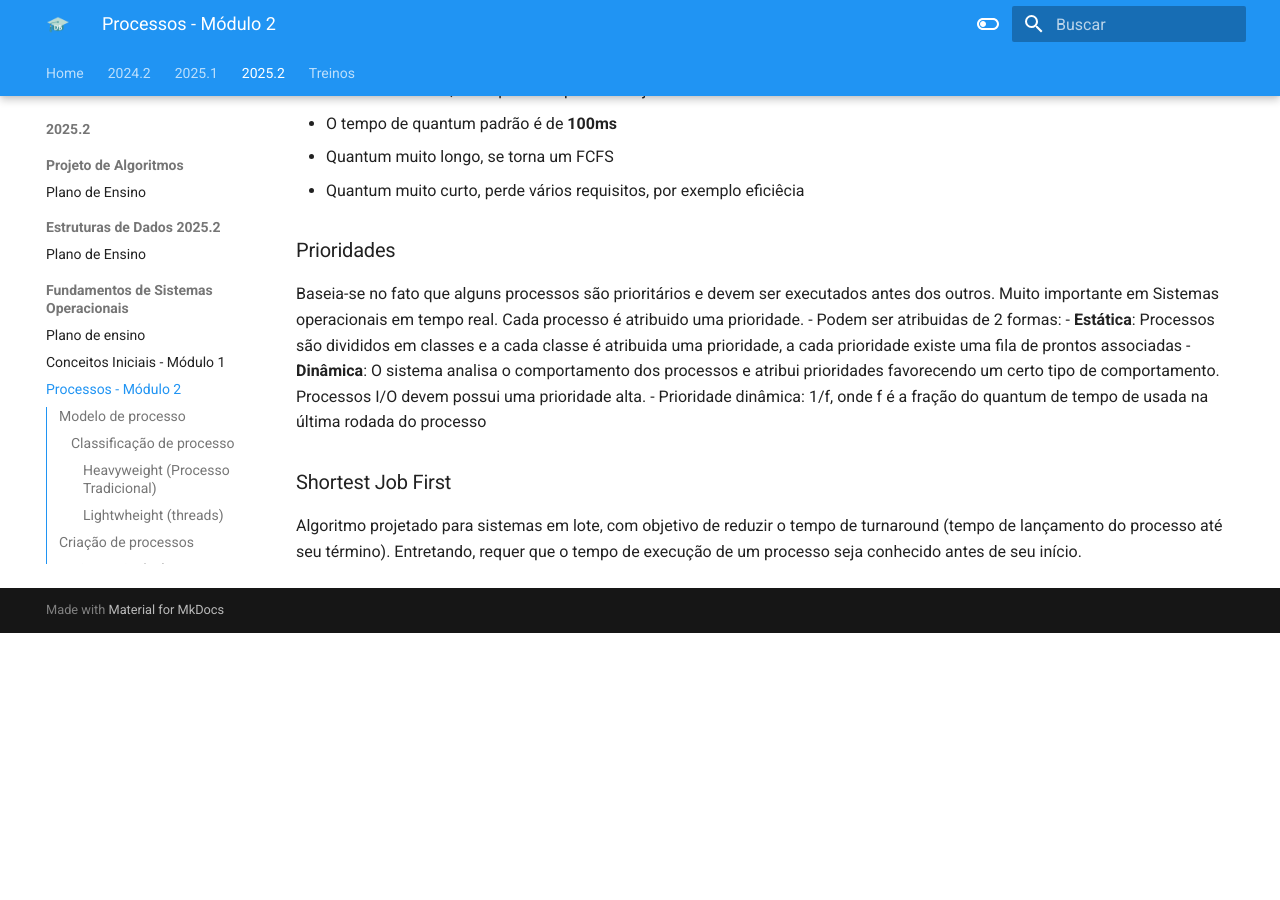
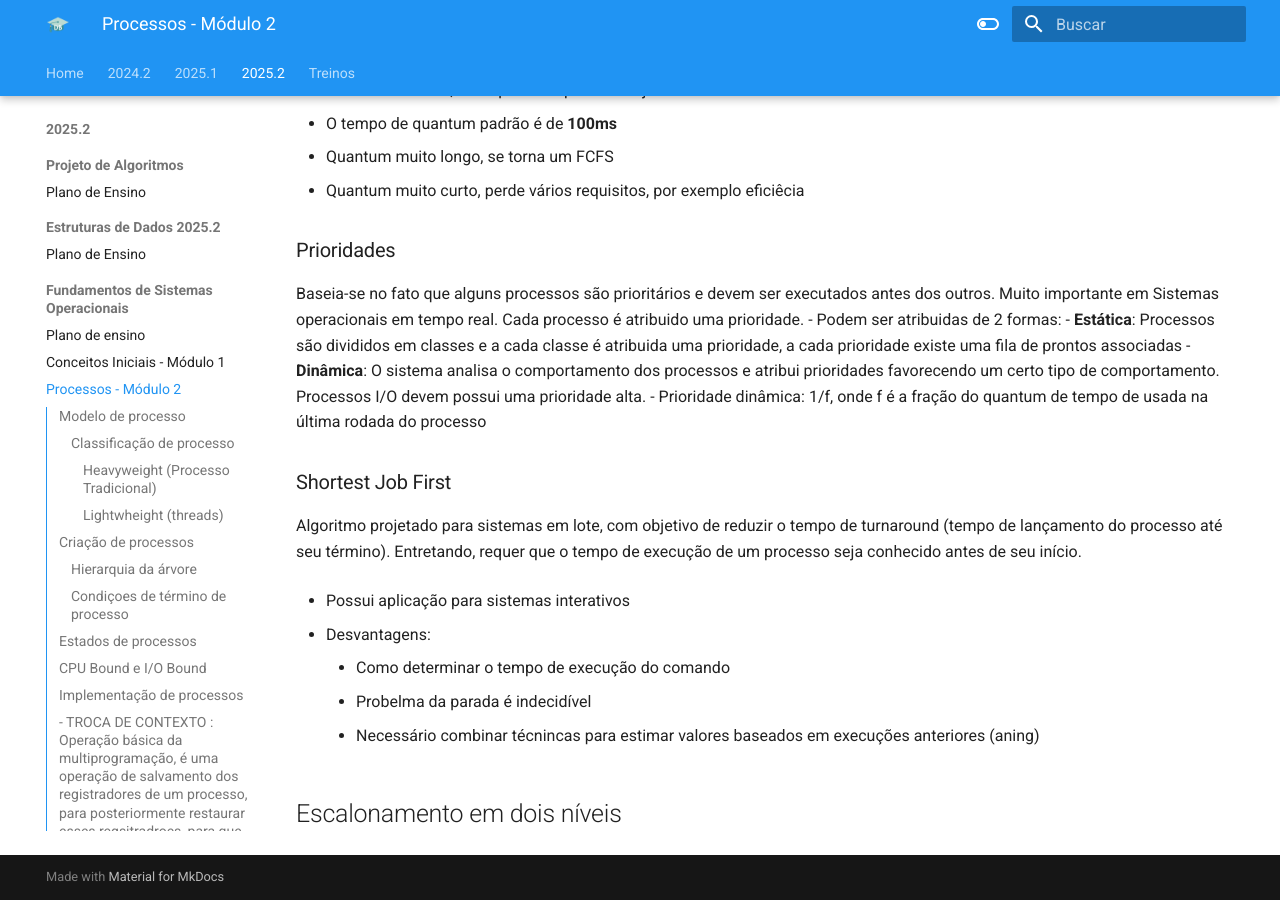
Before and after one commit to Diogo-Barboza/VSFGA, an MkDocs documentation site: the page built from docs/sections/2025.2/FSO/modulo2.md, in a window 1280 px wide and 900 px high, scrolled down 7227 px. Built offline with MkDocs 1.6.1 and Material for MkDocs 9.7.7, drawn with Linux system fonts in a browser that asks for light colours; before the commit the page ends 7860 px from its top, so only the background shows below that.

Commit message:
FSO - Modulo 2

```diff
--- a/docs/sections/2025.2/FSO/modulo2.md
+++ b/docs/sections/2025.2/FSO/modulo2.md
@@ -170,3 +170,12 @@ Baseia-se no fato que alguns processos são prioritários e devem ser executados
 ### Shortest Job First
 
 Algoritmo projetado para sistemas em lote, com objetivo de reduzir o tempo de turnaround (tempo de lançamento do processo até seu término). Entretando, requer que o tempo de execução de um processo seja conhecido antes de seu início.
+
+- Possui aplicação para sistemas interativos
+
+- Desvantagens:
+    - Como determinar o tempo de execução do comando
+    - Probelma da parada é indecidível
+    - Necessário combinar técnincas para estimar valores baseados em execuções anteriores (aning)
+
+## Escalonamento em dois níveis
```
